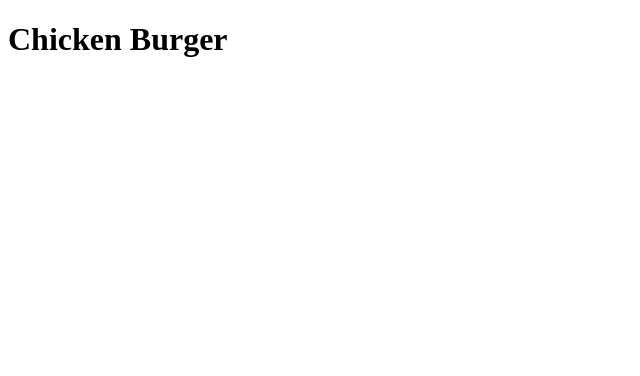
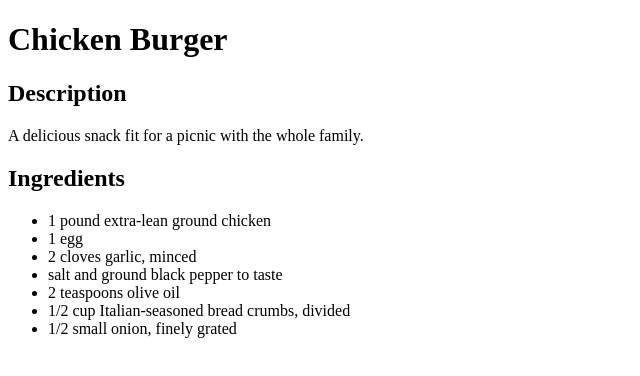
Before and after one commit to NoelLaryea/odin-recipes, a plain HTML site: page recipes/chicken-burger.html in a window 1280 px wide. Shown: the whole page, without its empty margins (0-640 px from the left). Drawn offline with Linux system fonts and the light colour scheme.

Commit message:
Add description and ingredients to chicken-burger.html

```diff
--- a/recipes/chicken-burger.html
+++ b/recipes/chicken-burger.html
@@ -8,5 +8,17 @@
 </head>
 <body>
     <h1>Chicken Burger</h1>
+    <h2>Description</h2>
+    <p>A delicious snack fit for a picnic with the whole family.</p>
+    <h2>Ingredients</h2>
+    <ul>
+        <li>1 pound extra-lean ground chicken</li>
+        <li>1 egg</li>
+        <li>2 cloves garlic, minced</li>
+        <li>salt and ground black pepper to taste</li>
+        <li>2 teaspoons olive oil</li>
+        <li>1/2 cup Italian-seasoned bread crumbs, divided</li>
+        <li>1/2 small onion, finely grated</li>
+    </ul>
 </body>
 </html>
```
